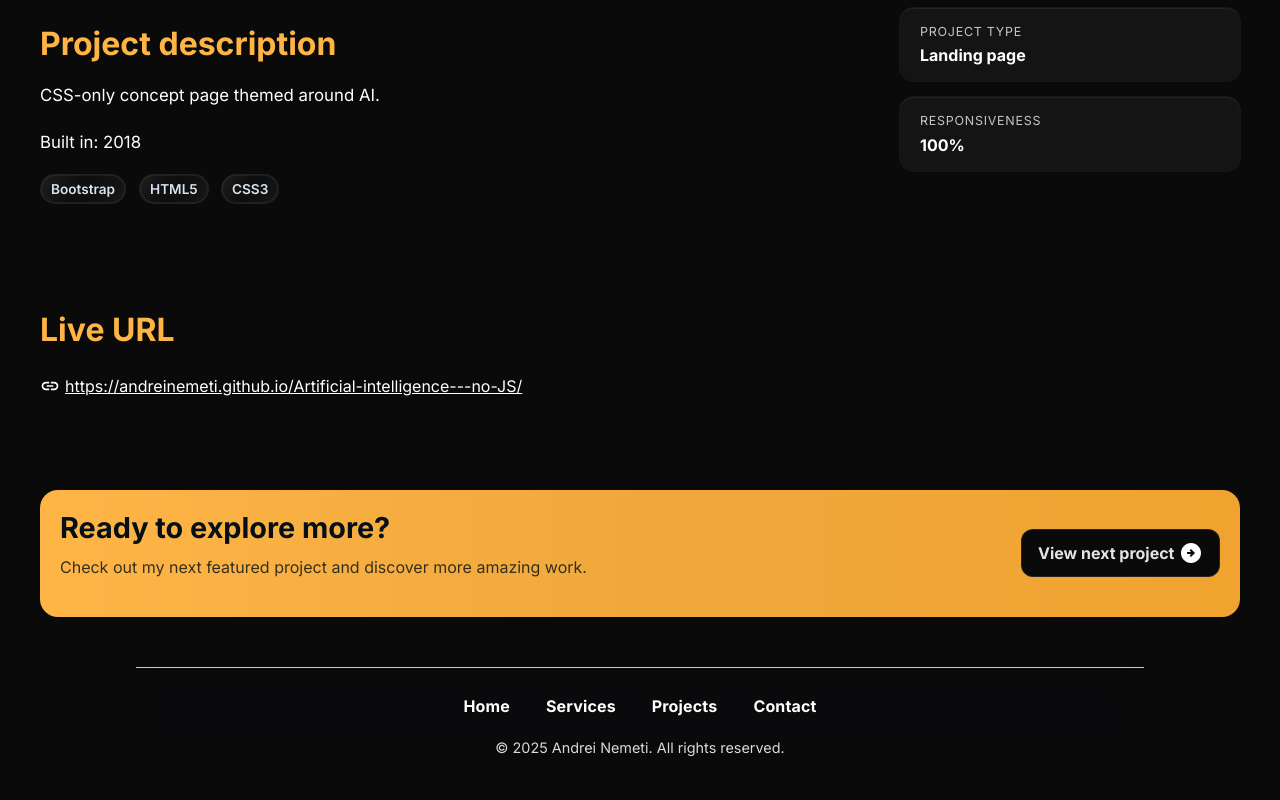
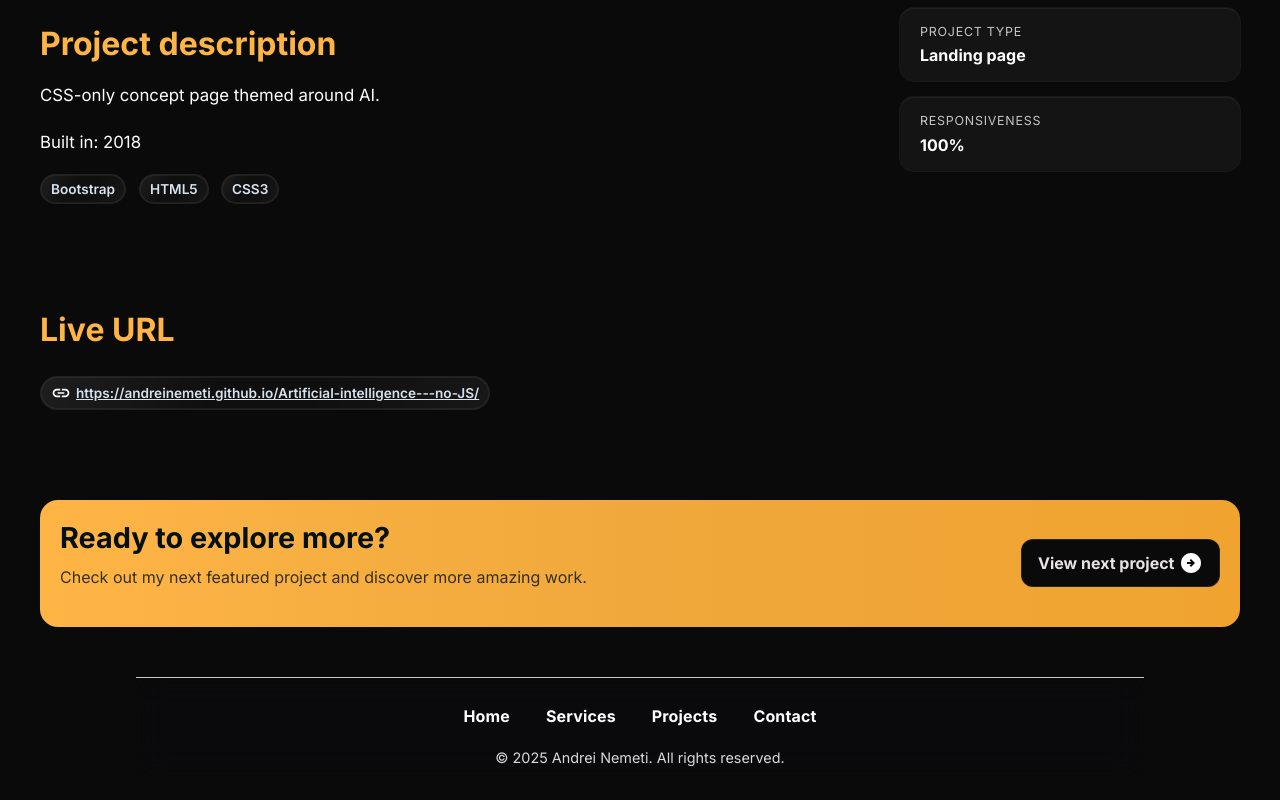
Before and after one commit to andreinemeti/portfolio-refactor, a Next.js app: page /project/ai-no-js-landing in a window 1280 px wide. Shown: the part 566-1366 px from the top of the page. Built offline with nearby package versions, Linux system fonts and the light colour scheme.

Commit message:
Added external url into a pill looking component

```diff
--- a/app/project/[slug]/page.tsx
+++ b/app/project/[slug]/page.tsx
@@ -132,9 +132,11 @@ export default function ProjectPage() {
       {current.externalUrl && (
         <div className="container live-url-content">
           <h2 className="h2">Live URL</h2>
-          <a className="link" href={current.externalUrl} target="_blank" rel="noopener noreferrer">
+          <span className="pill">
+             <a className="link" href={current.externalUrl} target="_blank" rel="noopener noreferrer">
             <LinkIcon className="icon" size={20} />
             {current.externalUrl}</a>
+          </span>
         </div>
       )}
 
--- a/app/styles/base/base.scss
+++ b/app/styles/base/base.scss
@@ -44,6 +44,7 @@ h3 {
     text-decoration: underline;
     display: inline-flex;
     align-items: center;
+    z-index:1;
 }
 
 .link .icon {
```
